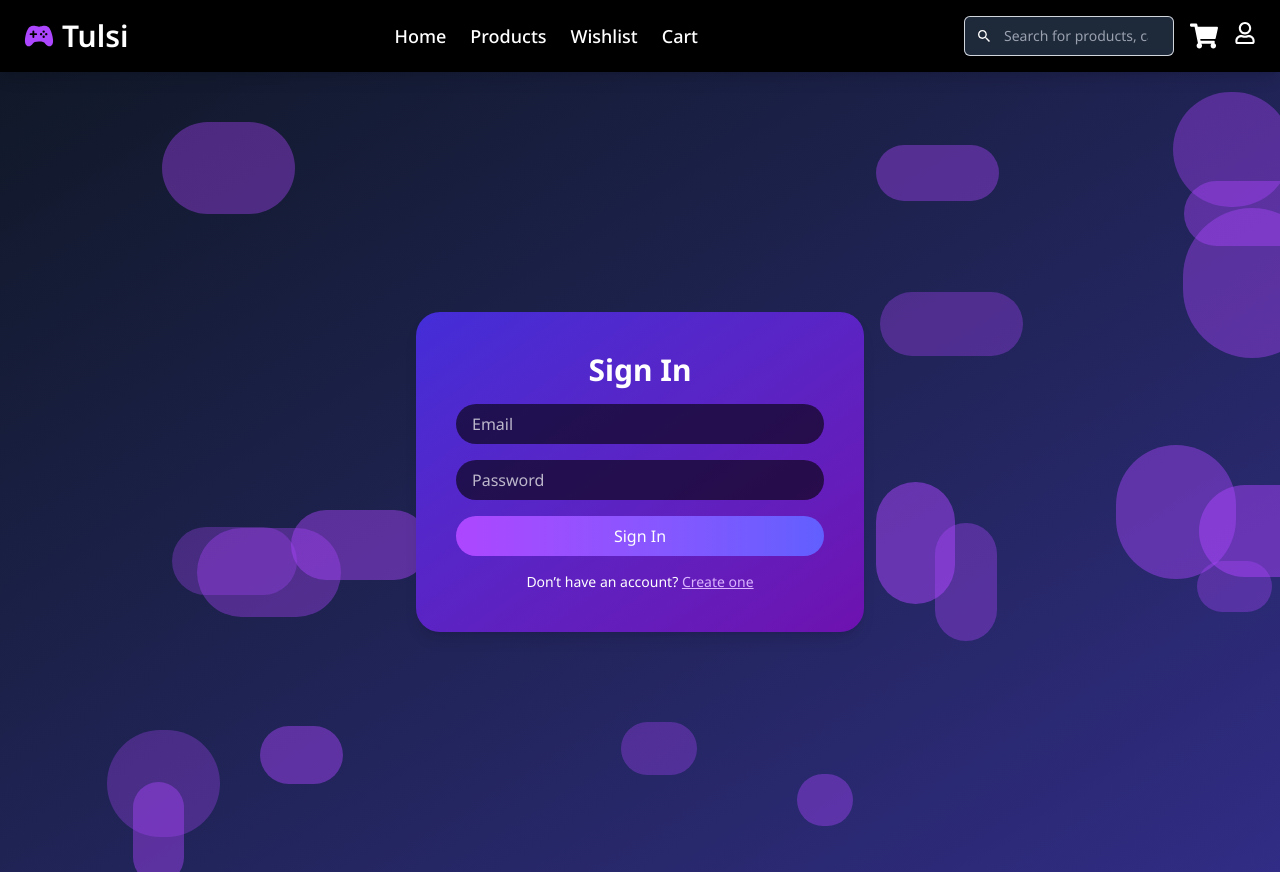
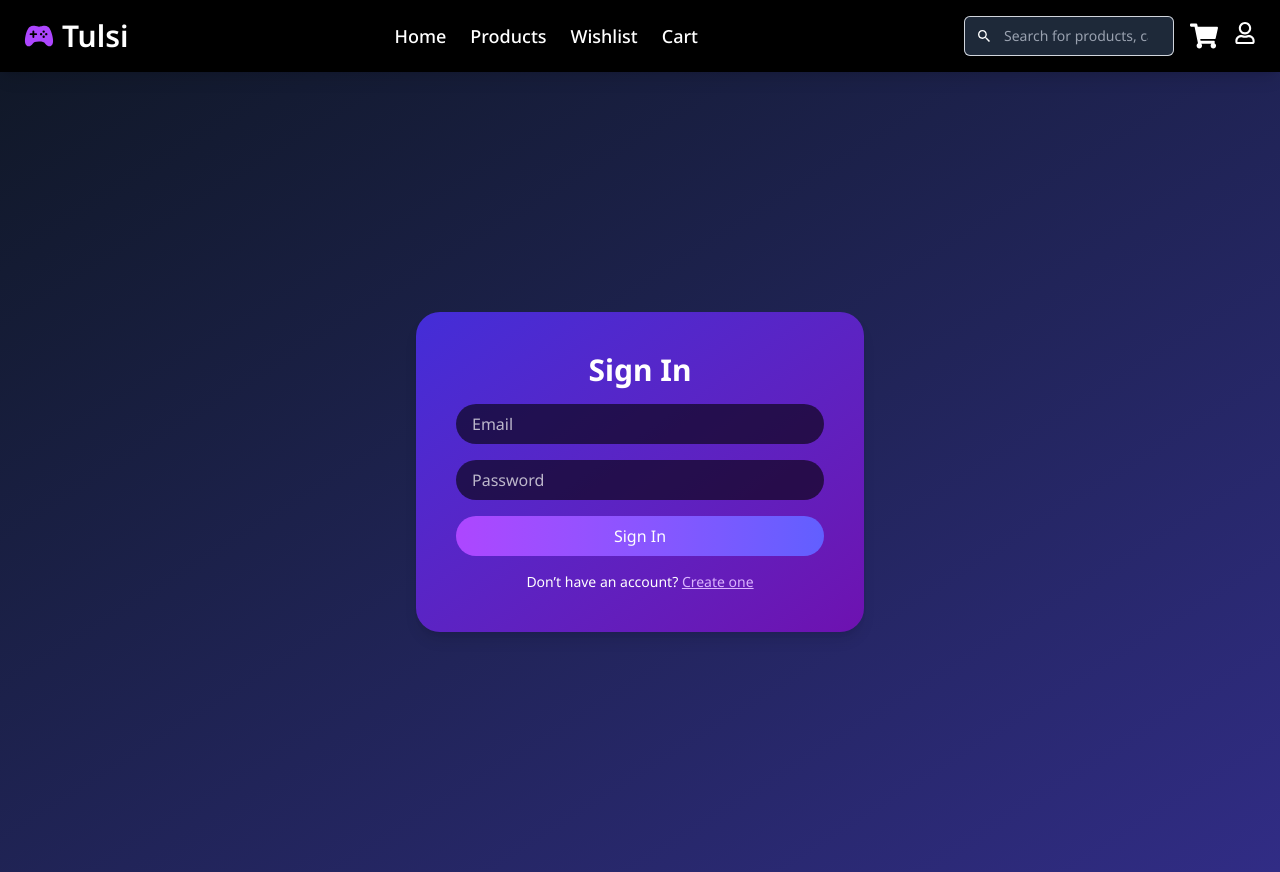
Before and after one commit to tulsi-haptiq/associate-training, a React (Vite) app in the folder ReactJS/Assignment1/: page /auth in a window 1280 px wide. Built offline with nearby package versions, Linux system fonts and the light colour scheme.

Commit message:
react assignment 1 resolving stage 8 comments (3) resolved

```diff
--- a/ReactJS/Assignment1/src/main.jsx
+++ b/ReactJS/Assignment1/src/main.jsx
@@ -3,14 +3,11 @@ import { createRoot } from "react-dom/client";
 import "./index.css";
 import App from "./App.jsx";
 import { createBrowserRouter, RouterProvider } from "react-router-dom";
-// import FeatureComponent from "./components/FeatureComponent.jsx";
-// import FeatureSection from "./components/FeatureSection.jsx";
-// import CategoryComponent from "./components/CategoryComponent.jsx";
 import { ToastContainer } from "react-toastify";
 import "react-toastify/dist/ReactToastify.css";
 import PublicLayout from "./layouts/PublicLayout.jsx";
 import CategoryProducts from "./pages/CategoryProducts.jsx";
-import Products from "./pages/products.jsx";
+import Products from "./pages/Products.jsx";
 import WishlistProvider from "./context/WishlistContext";
 import Wishlist from "./pages/Wishlist.jsx";
 import { Provider } from "react-redux";
--- a/ReactJS/Assignment1/src/pages/SignUp.jsx
+++ b/ReactJS/Assignment1/src/pages/SignUp.jsx
@@ -74,21 +74,7 @@ export default function SignUp() {
       className="min-h-screen flex items-center justify-center px-4 sm:px-6 bg-gradient-to-br
        from-gray-900 to-indigo-900 relative overflow-hidden"
     >
-      <div className="absolute w-full h-full overflow-hidden">
-        {[...Array(20)].map((_, i) => (
-          <div
-            key={i}
-            className="absolute bg-purple-500 rounded-full opacity-30 animate-pulse"
-            style={{
-              width: `${Math.random() * 100 + 50}px`,
-              height: `${Math.random() * 100 + 50}px`,
-              top: `${Math.random() * 100}%`,
-              left: `${Math.random() * 100}%`,
-              animationDuration: `${Math.random() * 5 + 3}s`,
-            }}
-          ></div>
-        ))}
-      </div>
+
 
       <div className="relative bg-gradient-to-br from-indigo-700 to-purple-800 rounded-3xl shadow-lg p-6 sm:p-10 w-full max-w-sm sm:max-w-md text-white z-10">
         <h2 className="text-2xl sm:text-3xl font-bold mb-4 text-center">
--- a/ReactJS/Assignment1/src/redux/slice/cartSlice.jsx
+++ b/ReactJS/Assignment1/src/redux/slice/cartSlice.jsx
@@ -1,12 +1,20 @@
-// redux/slice/cartSlice.jsx
 import { createSlice } from "@reduxjs/toolkit";
 
-// Load initial cart from localStorage
-const savedCart = JSON.parse(localStorage.getItem("cart")) || {
+// Safe load from localStorage
+let savedCart = {
   cartItems: [],
   totalItem: 0,
   totalPrice: 0,
 };
+
+try {
+  const storedCart = localStorage.getItem("cart");
+  if (storedCart) {
+    savedCart = JSON.parse(storedCart);
+  }
+} catch (error) {
+  console.error("Failed to parse cart data from localStorage:", error);
+}
 
 const cartSlice = createSlice({
   name: "cart",
```
